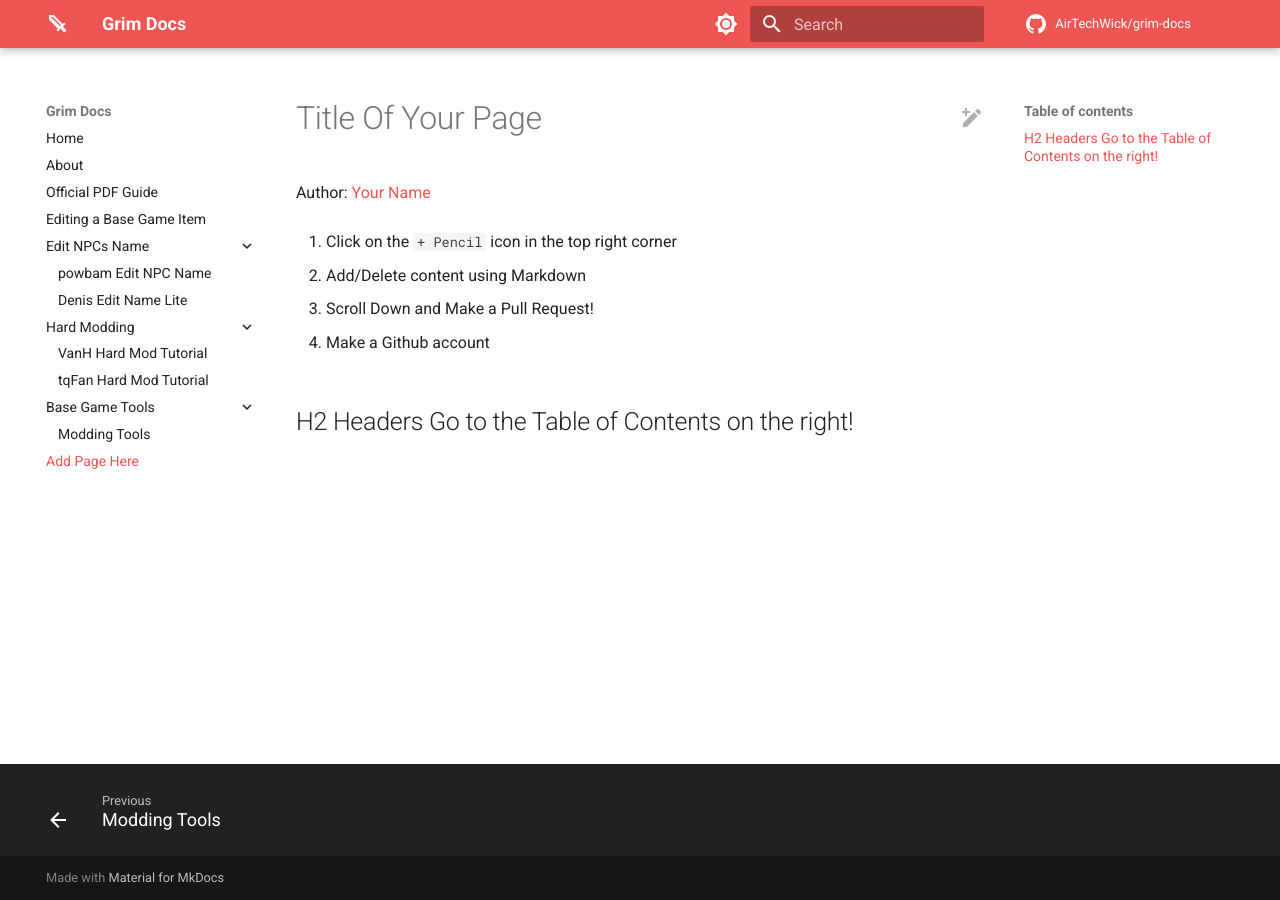
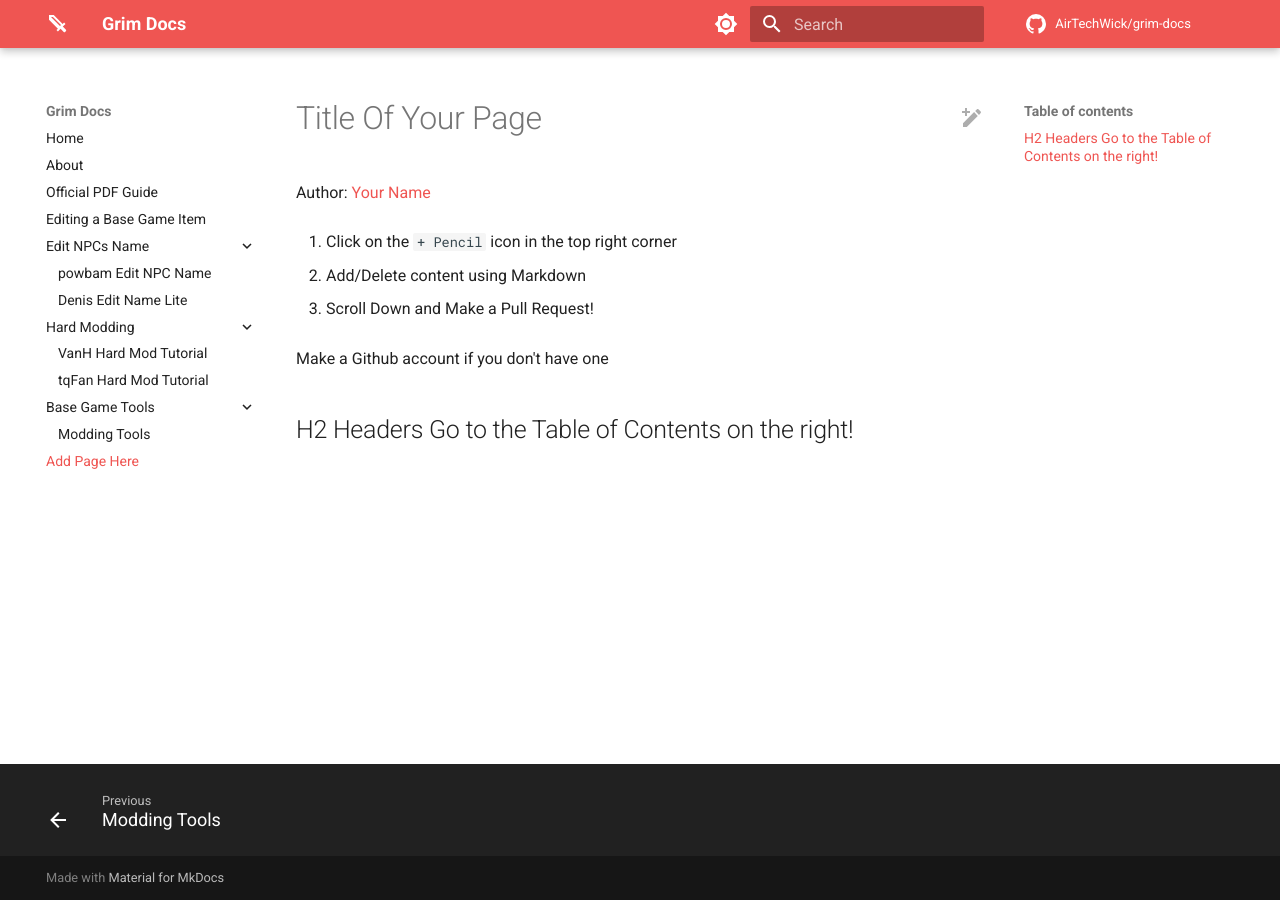
Before and after one commit to BewareTheHooks/grim-docs, an MkDocs documentation site: the page built from docs/template-page.md, in a window 1280 px wide. Built offline with MkDocs 1.6.1 and Material for MkDocs 9.7.7, drawn with Linux system fonts in a browser that asks for light colours; comment, search, counter and statistics services are not loaded.

Commit message:
Fix: small fix

```diff
--- a/docs/template-page.md
+++ b/docs/template-page.md
@@ -8,6 +8,6 @@ Author: [Your Name](https://via.placeholder.com/600x400 )
 
 3. Scroll Down and Make a Pull Request!
 
-* Make a Github account
+Make a Github account if you don't have one
 
 ## H2 Headers Go to the Table of Contents on the right!
```
